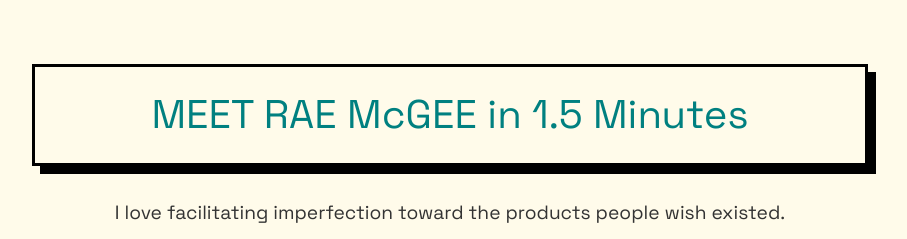
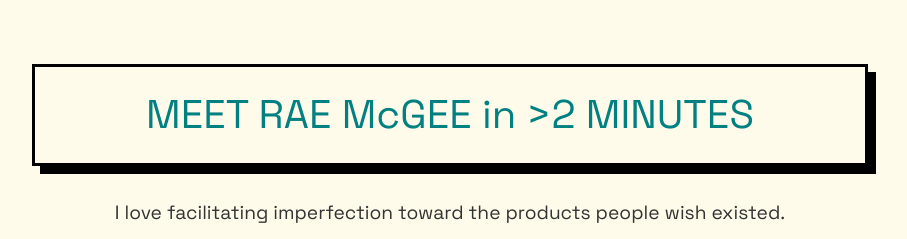
Before and after one commit to RH-X/RaeFolio, a plain HTML site: page index.html in a window 1280 px wide. Shown: the top 239 px of the page, without its empty margins (190-1097 px from the left). Drawn offline with Linux system fonts and the light colour scheme.

Commit message:
Update index.html

```diff
--- a/index.html
+++ b/index.html
@@ -276,7 +276,7 @@
 
   <div id="mainContent" class="main-content hidden">
     <header>
-      <div class="main-heading">MEET RAE McGEE in 1.5 Minutes</div>
+       <div class="main-heading">MEET RAE McGEE in &gt;2 MINUTES</div>
       <div class="subheading">I love facilitating imperfection toward the products people wish existed.</div>
       <div class="video-container">
         <iframe src="https://www.loom.com/embed/b1b12071fe58404da059a009c45f663f" frameborder="0" allowfullscreen></iframe>
```
